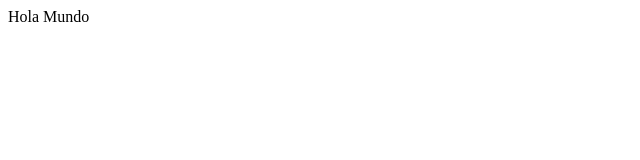
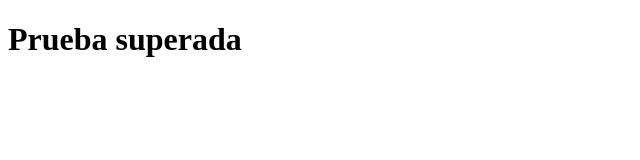
Before and after one commit to kleveros123/proyectokevin, a plain HTML site: page index.html in a window 1280 px wide. Shown: the whole page, without its empty margins (0-640 px from the left). Drawn offline with Linux system fonts and the light colour scheme.

Commit message:
COMO LE QUEDO OJO

```diff
--- a/index.html
+++ b/index.html
@@ -7,6 +7,6 @@
     <title>Document</title>
 </head>
 <body>
-    Hola Mundo
+    <h1>Prueba superada</h1>
 </body>
 </html>
```
